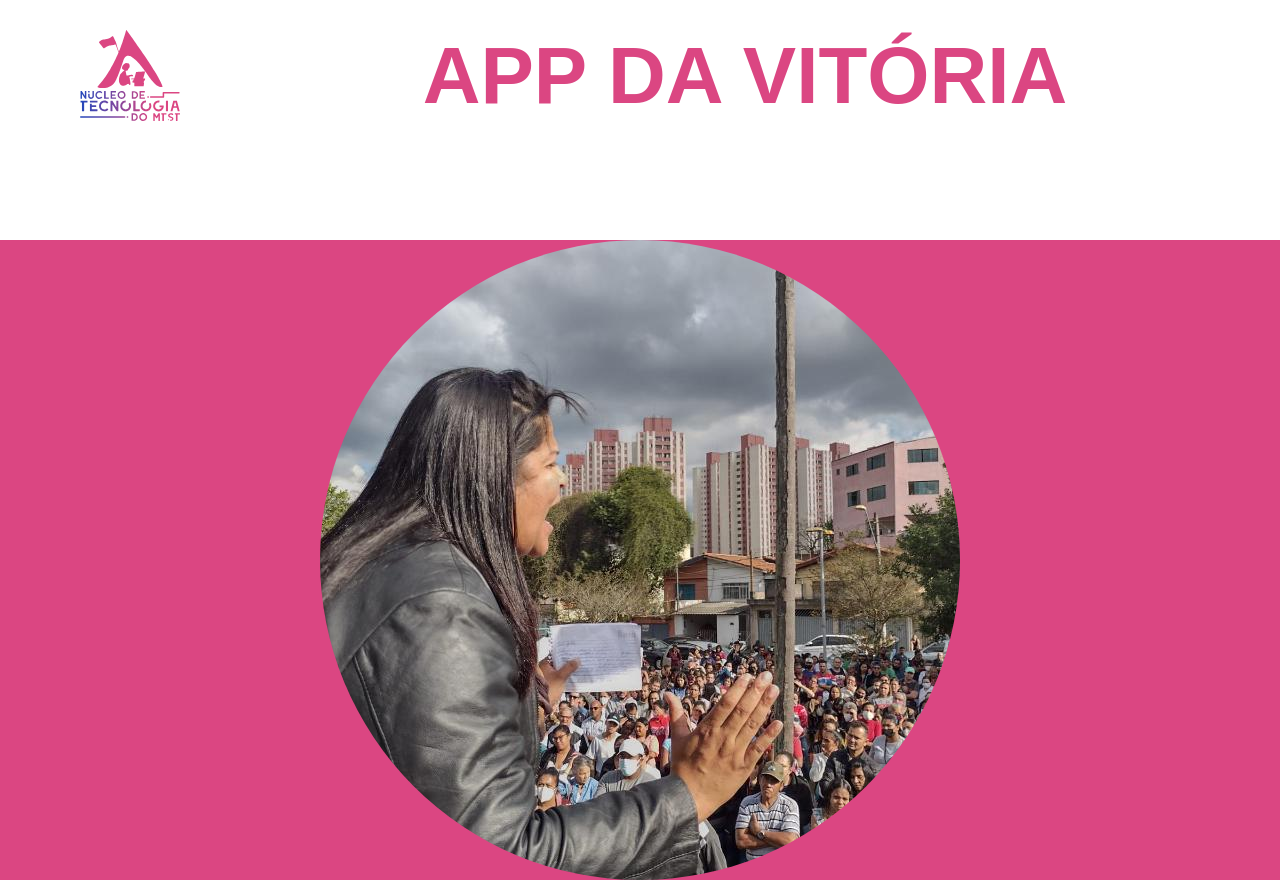
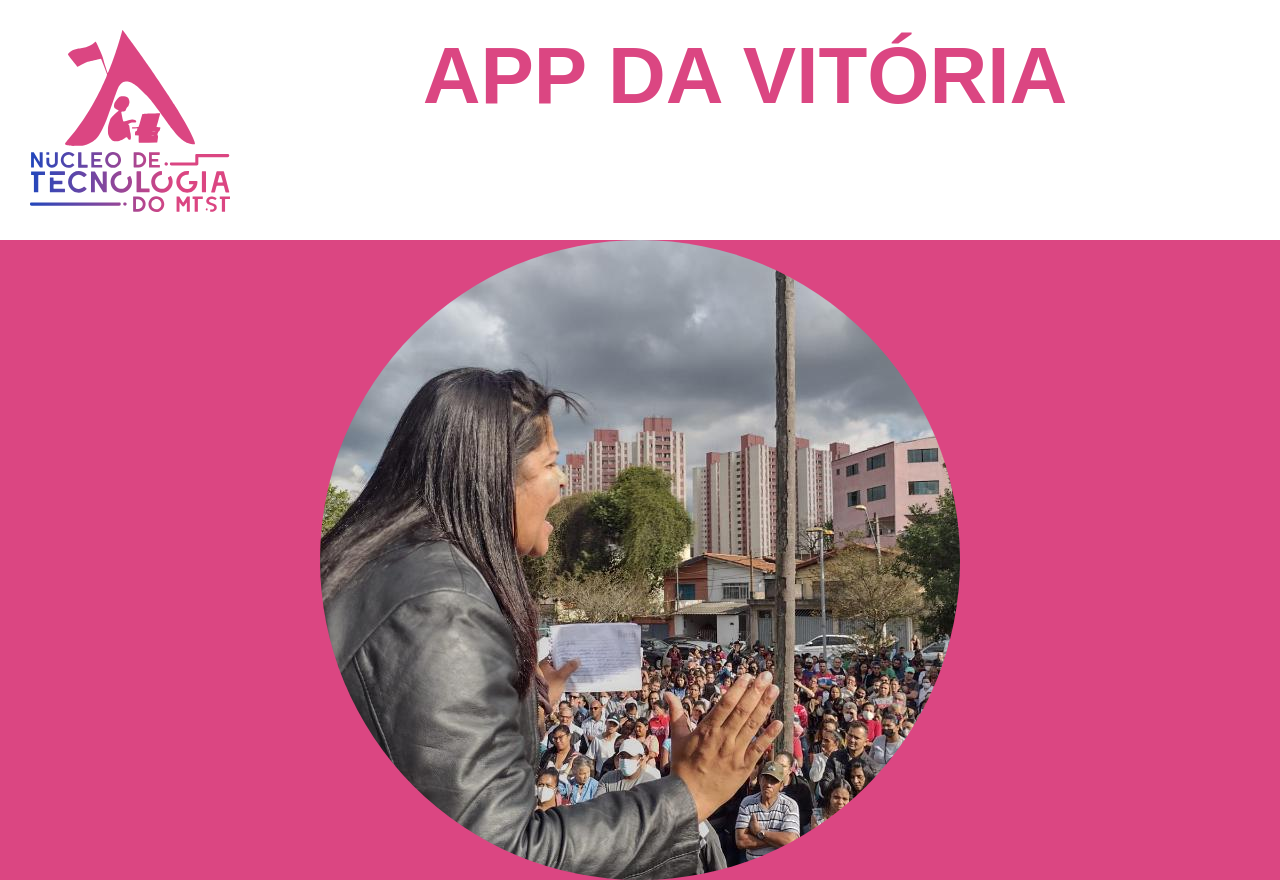
Before and after one commit to janesantos004/projeto-trio-mit, a plain HTML site: page index.html in a window 1280 px wide. Shown: the top 880 px of the page. Drawn offline with Linux system fonts and the light colour scheme.

Commit message:
Update index.html

```diff
--- a/index.html
+++ b/index.html
@@ -10,7 +10,7 @@
 
 <body>
     <header>
-        <div class="logo"><img src="img/novo-logo-tecnologia.svg" alt="Núcleo de Tecnologia" width="100px"></div>
+        <div class="logo"><img src="img/novo-logo-tecnologia.svg" alt="Núcleo de Tecnologia"></div>
         <div class="cabecalho">
             <h1>APP DA VITÓRIA</h1>
         </div>
```
